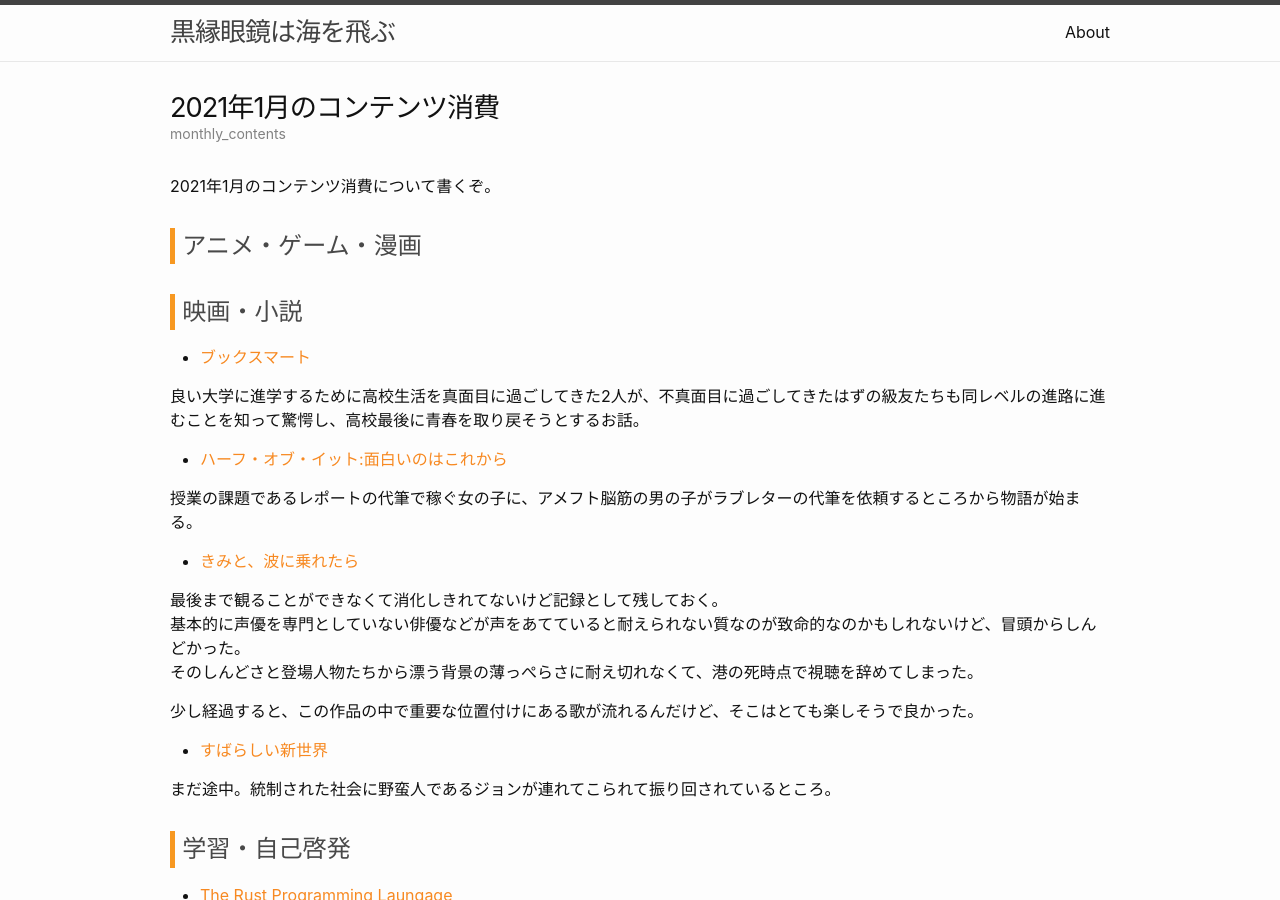
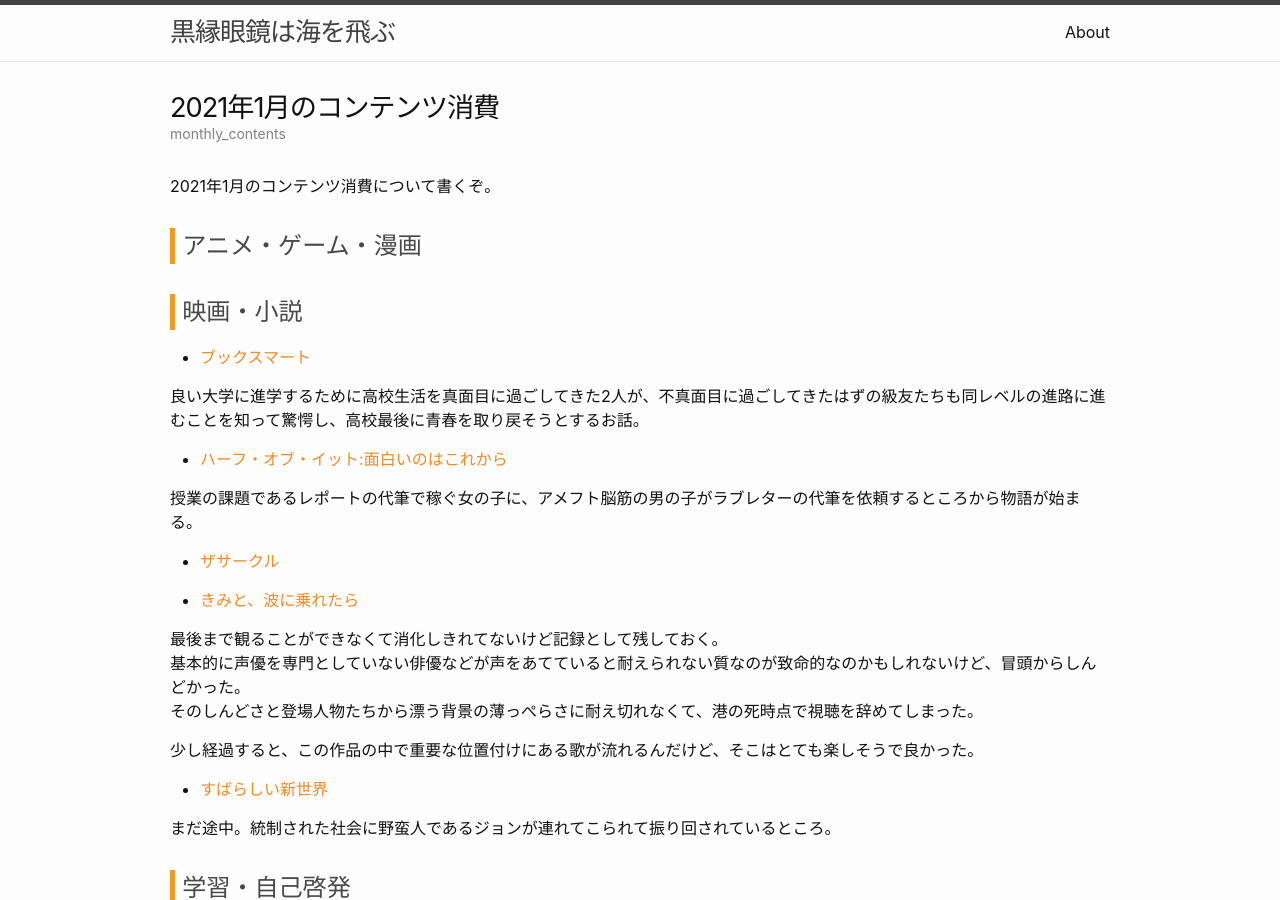
Before and after one commit to ryoo14/blog_ryoo_cc, a Jekyll site: the page built from 2021-01-31-montyly_contents.md, in a window 1280 px wide and 900 px high. Built offline with Jekyll 4.4.1, drawn with Linux system fonts in a browser that asks for light colours.

Commit message:
20210118

```diff
--- a/2021-01-31-montyly_contents.md
+++ b/2021-01-31-montyly_contents.md
@@ -18,6 +18,8 @@ categories: monthly_contents
 - [ハーフ・オブ・イット:面白いのはこれから](https://www.netflix.com/title/81005150?s=i&trkid=251153979)
 
 授業の課題であるレポートの代筆で稼ぐ女の子に、アメフト脳筋の男の子がラブレターの代筆を依頼するところから物語が始まる。
+
+- [ザサークル](https://www.netflix.com/watch/80098473)
 
 - [きみと、波に乗れたら](https://amzn.to/385709i)
 
```
